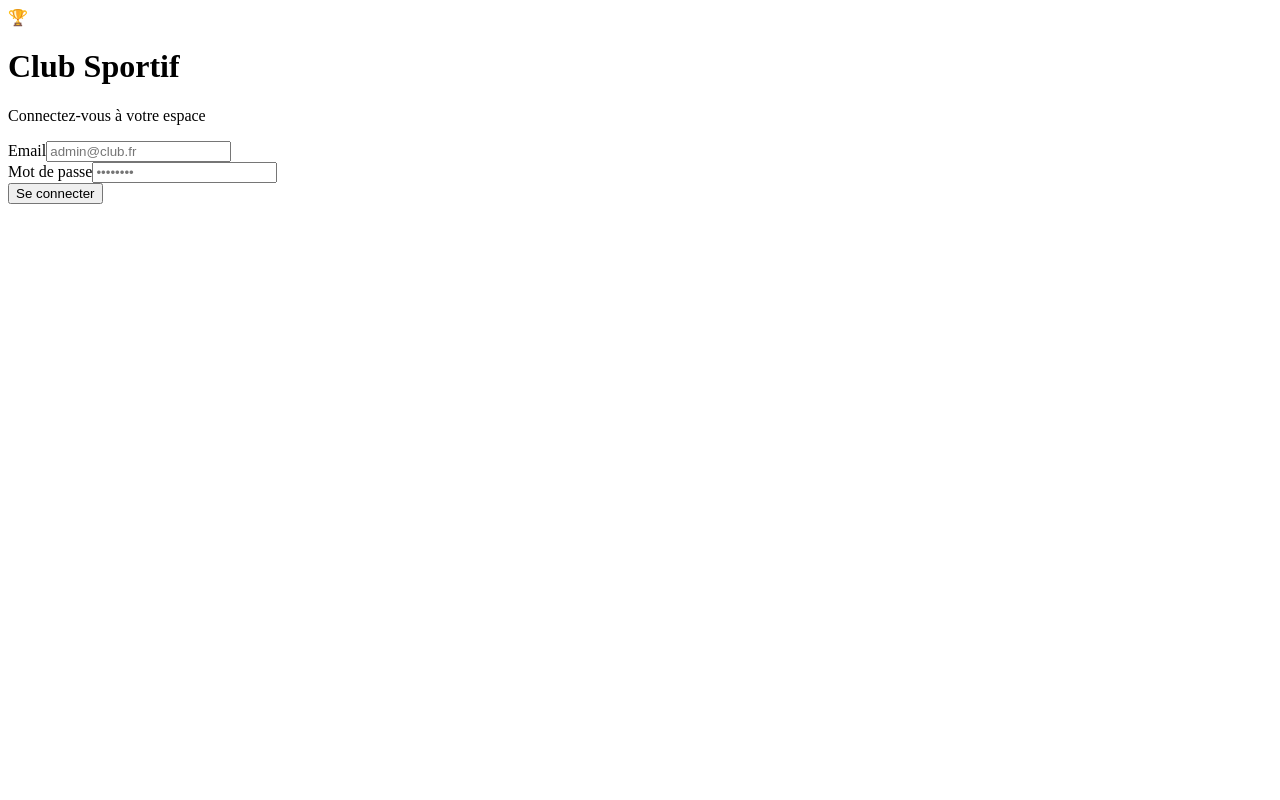
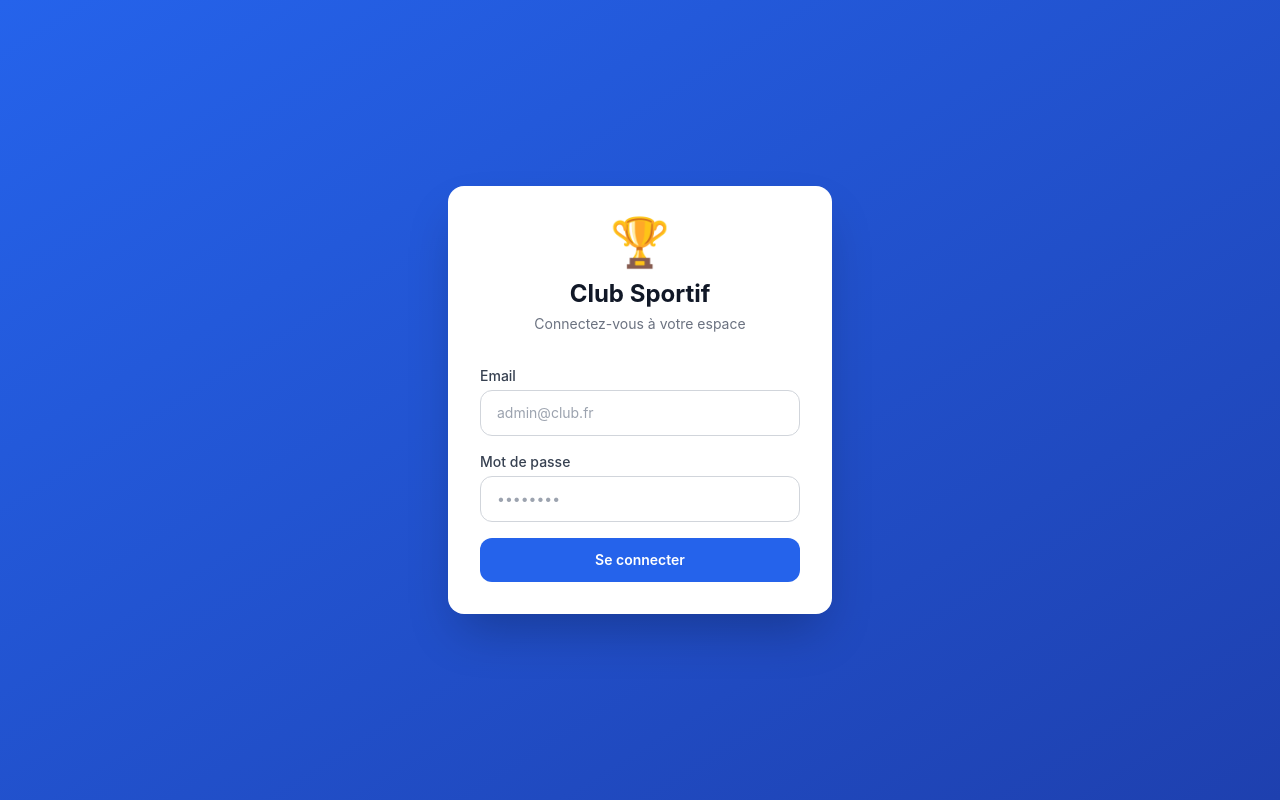
Before and after one commit to JN-EPHEC/group-2tl2-01, a React (Vite) app in the folder client/: page /login in a window 1280 px wide. Built offline with nearby package versions, Linux system fonts and the light colour scheme.

Commit message:
Création du css pour l'interface générale

```diff
--- a/client/src/index.css
+++ b/client/src/index.css
@@ -1 +1,10 @@
-/* placeholder - sera complété par Cyril */
+@tailwind base;
+@tailwind components;
+@tailwind utilities;
+
+* { box-sizing: border-box; }
+body {
+  font-family: -apple-system, BlinkMacSystemFont, 'Segoe UI', sans-serif;
+  background-color: #F9FAFB;
+  margin: 0;
+}
```
